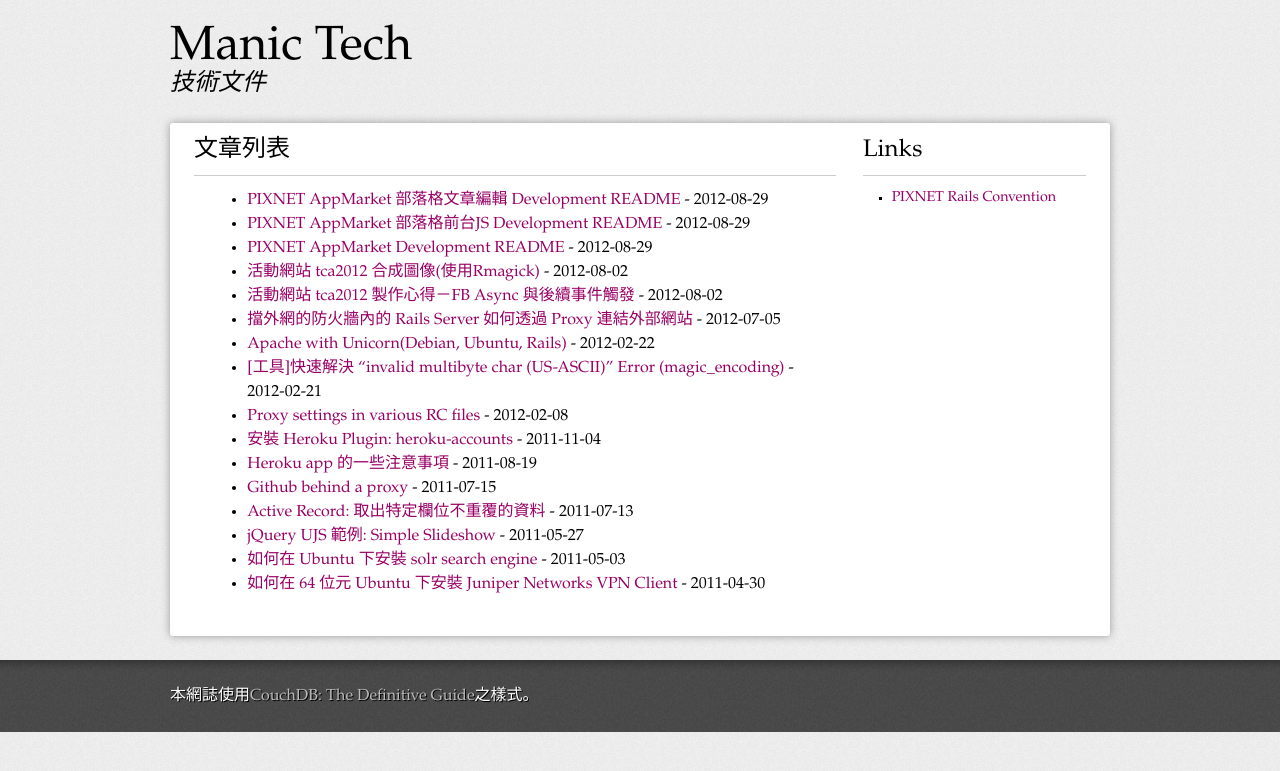
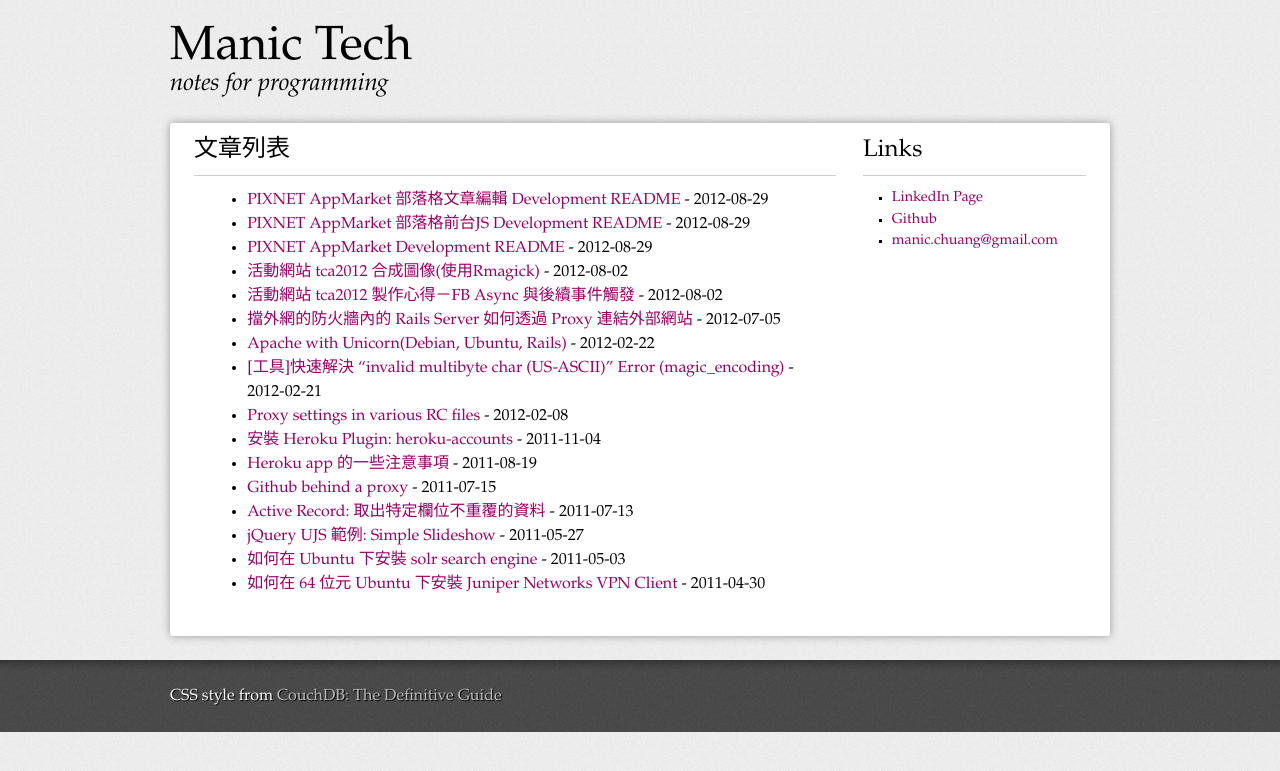
Before and after one commit to manic/manic.github.io, a Jekyll site: the page built from index.html, in a window 1280 px wide. Shown: the top 771 px of the page. Built offline with Jekyll 4.4.1, drawn with Linux system fonts in a browser that asks for light colours; Markdown is read by kramdown in place of the engine named in the settings.

Commit message:
Update default page

```diff
--- a/_layouts/default.html
+++ b/_layouts/default.html
@@ -10,7 +10,7 @@
   <body>
     <div class="container">
       <div class="page_header">
-                <h1 class="logo"><a href="/">Manic Tech<span>技術文件</span></a></h1>
+        <h1 class="logo"><a href="/">Manic Tech<span>notes for programming</span></a></h1>
         <!--<div class="search_box">-->
         <!--<form class="search" action="http://www.google.com/search">-->
         <!--<input type="hidden" value="blog.miaout17.net" name="as_sitesearch">-->
@@ -28,9 +28,10 @@
           <div id="links">
             <h3>Links</h3>
             <ul>
-                            <li><a href="/pixnet-rails-convention.html">PIXNET Rails Convention</a></li>
+              <li><a href="https://tw.linkedin.com/in/manicchuang">LinkedIn Page</a></li>
+              <li><a href="https://github.com/manic">Github</a></li>
+              <li><a href="mailto:manic.chuang@gmail.com">manic.chuang@gmail.com</a></li>
             </ul>
-                    </div>
           </div>
         </div>
       </div>
@@ -38,7 +39,7 @@
     <div class="footer">
       <div class="container">
         <p>
-            本網誌使用<a href="http://guide.couchdb.org/">CouchDB: The Definitive Guide</a>之樣式。
+        CSS style from <a href="http://guide.couchdb.org/">CouchDB: The Definitive Guide</a>
         </p>
       </div>
     </div>
```
Lines whose indentation alone changed are shown as unchanged.
